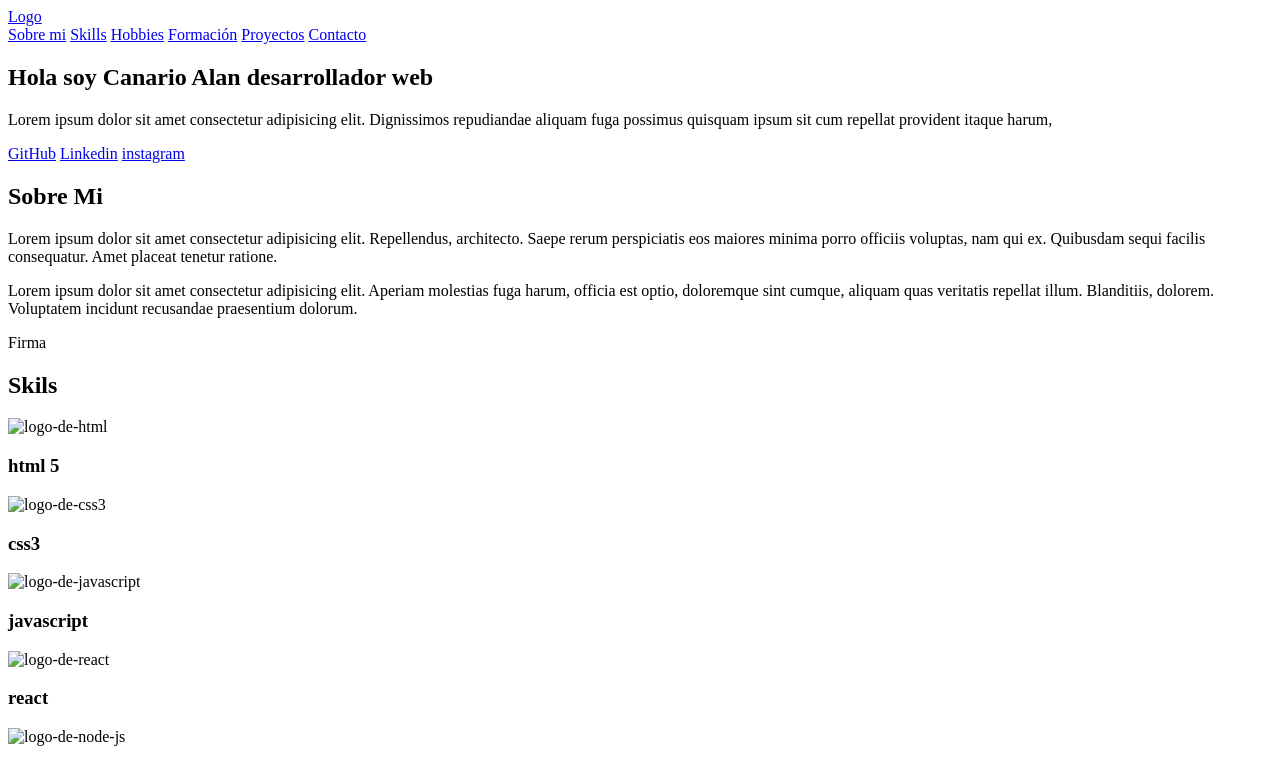
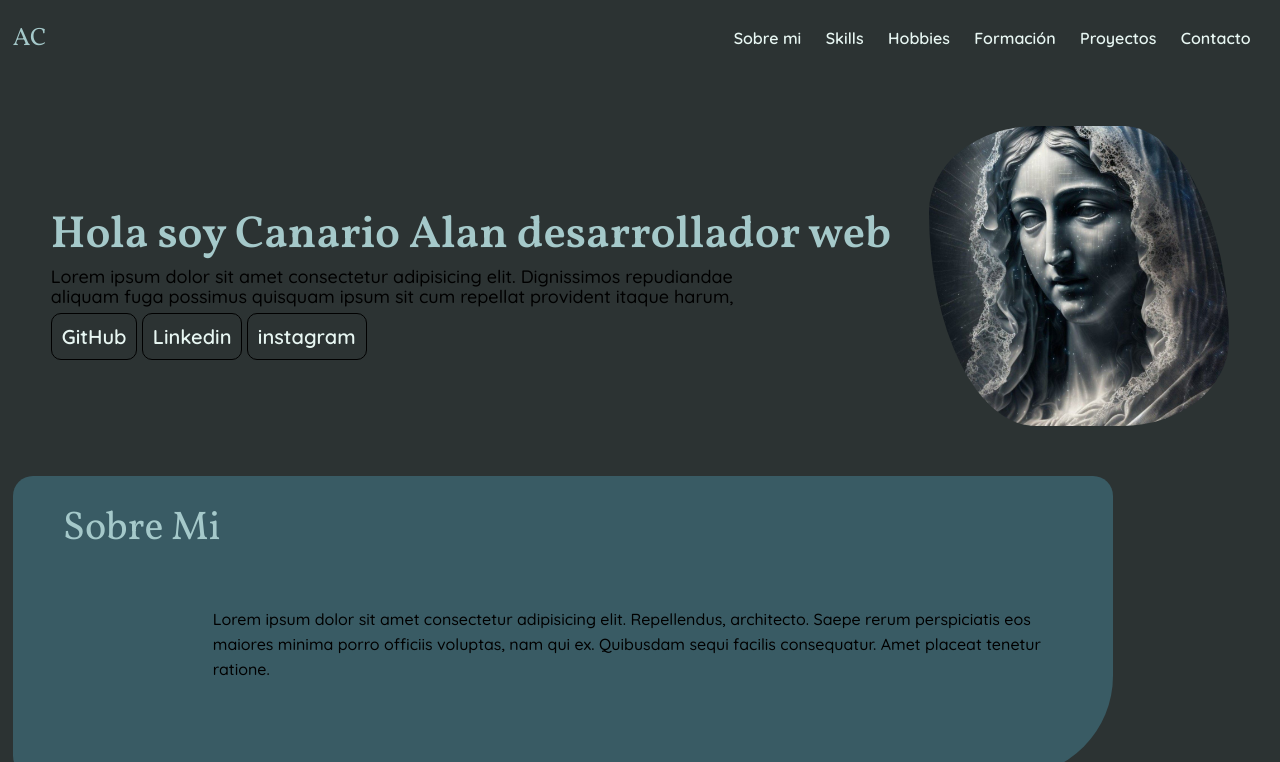
Before and after one commit to CanarioAlan/portafolio, a plain HTML site: page index.html in a window 1280 px wide. Shown: the top 762 px of the page. Drawn offline with Linux system fonts and the light colour scheme.

Commit message:
creacion de codigos de estilo y mejorando el html

```diff
--- a/css/style.css
+++ b/css/style.css
@@ -1,3 +1,133 @@
-:root{
-    --Fprincipal:font-family: 'Vollkorn', serif;
+:root {
+  --CNegro: #000000;
+  --CBlanco: #ffffff;
+  --CPrincipal: #2c3333;
+  --CSecundario: #395b64;
+  --CTerciario: #a5c9ca;
+  --CCuarto: #e7f6f2;
+
+  /* fuentes */ /*font-family:*/
+  --Fprincipal: "Vollkorn", serif; /*400-500-600*/
+  --Fsecundario: "Quicksand", sans-serif; /*500 - 600 - 700*/
 }
+/* generales */
+html {
+  font-size: 62.5%;
+}
+body {
+  width: 98%;
+  font-size: 16px;
+  background-color: var(--CPrincipal);
+  font-family: var(--Fsecundario);
+  margin: 0 auto;
+}
+*,
+*::before,
+*::after {
+  box-sizing: inherit;
+  margin: 0;
+}
+a {
+  text-decoration: none;
+}
+/* header */
+.header {
+  display: flex;
+  justify-content: space-between;
+  padding: 2rem 0;
+  align-items: center;
+}
+.name-logo {
+  font-family: var(--Fprincipal);
+  font-size: 2.5rem;
+  color: var(--CTerciario);
+}
+.navegacion {
+  width: 55rem;
+  display: flex;
+  justify-content: space-evenly;
+}
+.btn-nav {
+  display: inline-block;
+  color: var(--CCuarto);
+  font-weight: 600;
+  padding: 0.8rem;
+  font-size: 1.6rem;
+}
+.btn-nav:hover {
+  color: var(--CCuarto);
+  -webkit-text-stroke: 1px var(--CTerciario);
+  transition: 0.5s;
+}
+/* intruduccion */
+.introduccion {
+  margin-top: 5rem;
+  display: flex;
+  justify-content: space-evenly;
+  align-items: center;
+}
+.nombre-principal {
+  font-family: var(--Fprincipal);
+  font-size: 4.5rem;
+  color: var(--CTerciario);
+  display: inline;
+}
+.mi-resumen {
+  width: 70rem;
+  color: var(--CNegro);
+  font-size: 1.8rem;
+  font-weight: 500;
+  line-height: 2rem;
+}
+.enlaces-rapidos {
+  width: 45rem;
+  margin-top: 1.7rem;
+}
+.btn-rapidos {
+  color: var(--CCuarto);
+  font-weight: 600;
+  font-size: 2rem;
+  padding: 1rem;
+  border: 1px solid var(--CNegro);
+  border-radius: 1rem;
+}
+.btn-rapidos:hover {
+  background-color: var(--CSecundario);
+  transition: 0.5s;
+}
+.img-mia {
+  width: 30rem;
+  height: 30rem;
+  border-radius: 50% 50% / 40% 100%;
+  background-color: var(--CSecundario);
+  background-image: url(../img/ilustracio.jpeg);
+  background-repeat: no-repeat;
+  background-size: cover;
+  background-position: center;
+}
+/* sobre mi  */
+.sobre-mi {
+  margin-top: 5rem;
+  width: 110rem;
+  height: 30rem;
+  background-color: var(--CSecundario);
+  border-radius: 20px 20px 100px;
+}
+.sobre-mi-title {
+  font-family: var(--Fprincipal);
+  font-weight: 400;
+  font-size: 4rem;
+  color: var(--CTerciario);
+  margin-left: 5rem;
+  padding-top: 2.5rem;
+}
+.sobre-mi-info {
+  width: 85rem;
+  line-height: 2.5rem;
+  margin-left: 3.5rem;
+  margin-top: 5rem;
+  margin-left: 20rem;
+}
+.sobre-mi span {
+  display: none;
+}
--- a/index.html
+++ b/index.html
@@ -9,44 +9,47 @@
     <link rel="stylesheet" href="css/style.css">
     <link rel="stylesheet" href="css/style.css">
     <link
-        href="https://fonts.googleapis.com/css2?family=Quicksand:wght@500;600&family=Vollkorn:wght@400;500;600&display=swap"
+        href="https://fonts.googleapis.com/css2?family=Quicksand:wght@500;600;700&family=Vollkorn:wght@400;500;600&display=swap"
         rel="stylesheet">
 </head>
 
 <body>
     <header class="header">
-        <a href="#" class="name-logo">Logo</a>
-        <img src="#" class="logo" alt="">
-        <nav class="navecacion">
-            <a href="#">Sobre mi</a>
-            <a href="#">Skills</a>
-            <a href="#">Hobbies</a>
-            <a href="#">Formación</a>
-            <a href="#">Proyectos</a>
-            <a href="#">Contacto</a>
+        <!-- <img src="#" class="logo" alt="imagen-logo"> -->
+        <a href="#" class="name-logo">AC</a>
+        <nav class="navegacion">
+            <a href="#" class="btn-nav">Sobre mi</a>
+            <a href="#" class="btn-nav">Skills</a>
+            <a href="#" class="btn-nav">Hobbies</a>
+            <a href="#" class="btn-nav">Formación</a>
+            <a href="#" class="btn-nav">Proyectos</a>
+            <a href="#" class="btn-nav">Contacto</a>
         </nav>
     </header>
     <main>
         <section class="introduccion">
-            <div>
-                <h1 class="nombre-p"> Hola soy Canario Alan desarrollador web </h1>
-                <p>Lorem ipsum dolor sit amet consectetur adipisicing elit. Dignissimos repudiandae aliquam fuga
+            <div class="info-principal">
+                <h1 class="nombre-principal">
+                    Hola soy Canario Alan desarrollador web
+                </h1>
+                <p class="mi-resumen">Lorem ipsum dolor sit amet consectetur adipisicing elit. Dignissimos repudiandae
+                    aliquam fuga
                     possimus quisquam ipsum sit cum repellat provident itaque harum, </p>
                 <div class="enlaces-rapidos">
-                    <a href="#">GitHub</a>
-                    <a href="#">Linkedin</a>
-                    <a href="#">instagram</a>
+                    <a href="https://github.com/Shefor" class="btn-rapidos" target="_blank">GitHub</a>
+                    <a href="https://www.linkedin.com/in/canarioalan/" class="btn-rapidos" target="_blank">Linkedin</a>
+                    <a href="https://www.instagram.com/alan_canario/" class="btn-rapidos" target="_blank">instagram</a>
                 </div>
             </div>
+            <div class="img-mia"></div>
         </section>
         <section class="sobre-mi">
-            <h2>Sobre Mi</h2>
-            <p>Lorem ipsum dolor sit amet consectetur adipisicing elit. Repellendus, architecto. Saepe rerum
+            <h2 class="sobre-mi-title">Sobre Mi</h2>
+            <p class="sobre-mi-info">Lorem ipsum dolor sit amet consectetur adipisicing elit. Repellendus, architecto.
+                Saepe rerum
                 perspiciatis eos maiores minima porro officiis voluptas, nam qui ex. Quibusdam sequi facilis
                 consequatur. Amet placeat tenetur ratione.</p>
-            <p>Lorem ipsum dolor sit amet consectetur adipisicing elit. Aperiam molestias fuga harum, officia est optio,
-                doloremque sint cumque, aliquam quas veritatis repellat illum. Blanditiis, dolorem. Voluptatem incidunt
-                recusandae praesentium dolorum.</p>
+
             <span>Firma</span>
         </section>
         <section class="skils">
```
